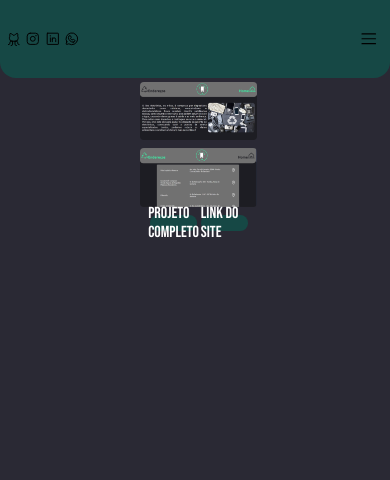
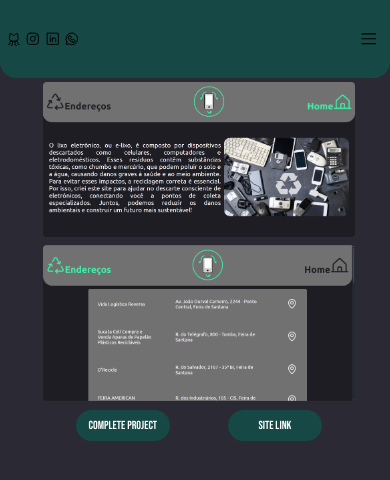
Before and after one commit to copperlamb78/Portifolio, a React (Vite) app: page /project in a window 390 px wide. Shown: the top 480 px of the page. Built offline with nearby package versions, Linux system fonts and the light colour scheme.

Commit message:
fix responsive

```diff
--- a/src/Pages/Project/index.tsx
+++ b/src/Pages/Project/index.tsx
@@ -13,13 +13,13 @@ export function Project() {
                         href="https://github.com/copperlamb78/Eletronic_Recycling"
                         target="_blank"
                     >
-                        Projeto completo
+                        complete project
                     </StyledLink>
                     <StyledLink
                         href="http://eletronic-recycling.netlify.app/"
                         target="_blank"
                     >
-                        Link do site
+                        Site Link
                     </StyledLink>
                 </LinkDiv>
             </ProjectContainer>
--- a/src/Pages/Project/styles.ts
+++ b/src/Pages/Project/styles.ts
@@ -1,7 +1,7 @@
 import styled from "styled-components";
 
 export const ProjectMainContainer = styled.div`
-    max-width: 80vw;
+    max-width: 50vw;
     margin: auto;
     display: flex;
     flex-direction: column;
@@ -9,7 +9,7 @@ export const ProjectMainContainer = styled.div`
     padding: 1vw;
 `
 export const ProjectContainer = styled.div`
-    width: 80vw;
+    width: 50vw;
     display: flex;
     flex-direction: column;
     justify-content: center;
@@ -17,13 +17,22 @@ export const ProjectContainer = styled.div`
     gap: 1vh;
 `
 export const Image = styled.img`
-    width: 30vw;
+    width: 50vw;
     border-radius: 1vw;
+
+    @media(max-width: 640px) {
+        width: 80vw;
+    }
+
 `
 export const LinkDiv = styled.div`
     display: flex;
     flex-direction: row;
     gap: 1vw;
+
+    @media(max-width: 640px) {
+        gap: 15vw;
+    }
 `
 export const StyledLink = styled.a`
     display: flex;
@@ -36,8 +45,17 @@ export const StyledLink = styled.a`
     background-color: ${props => props.theme.colors.primary};
     color: ${props => props.theme.colors.bw};
     transition: background-color 0.3s;
+    font-size: 1.5vw;
 
     &:hover {
         background-color: ${props => props.theme.colors.secondary};
     }
+
+    @media(max-width: 640px) {
+        width: 24vw;
+        height: 8vw;
+        border-radius: 4vw;
+
+        font-size: 3vw;
+    }
 `
--- a/src/components/Header/styles.ts
+++ b/src/components/Header/styles.ts
@@ -2,7 +2,7 @@
 import styled, { keyframes } from "styled-components";
 
 export const Container = styled.div`
-    width: 100vw;
+    max-width: 100vw;
     height: 10vw;
     background-color: ${props => props.theme.colors.primary};
     border-bottom-left-radius: 16px;
```
